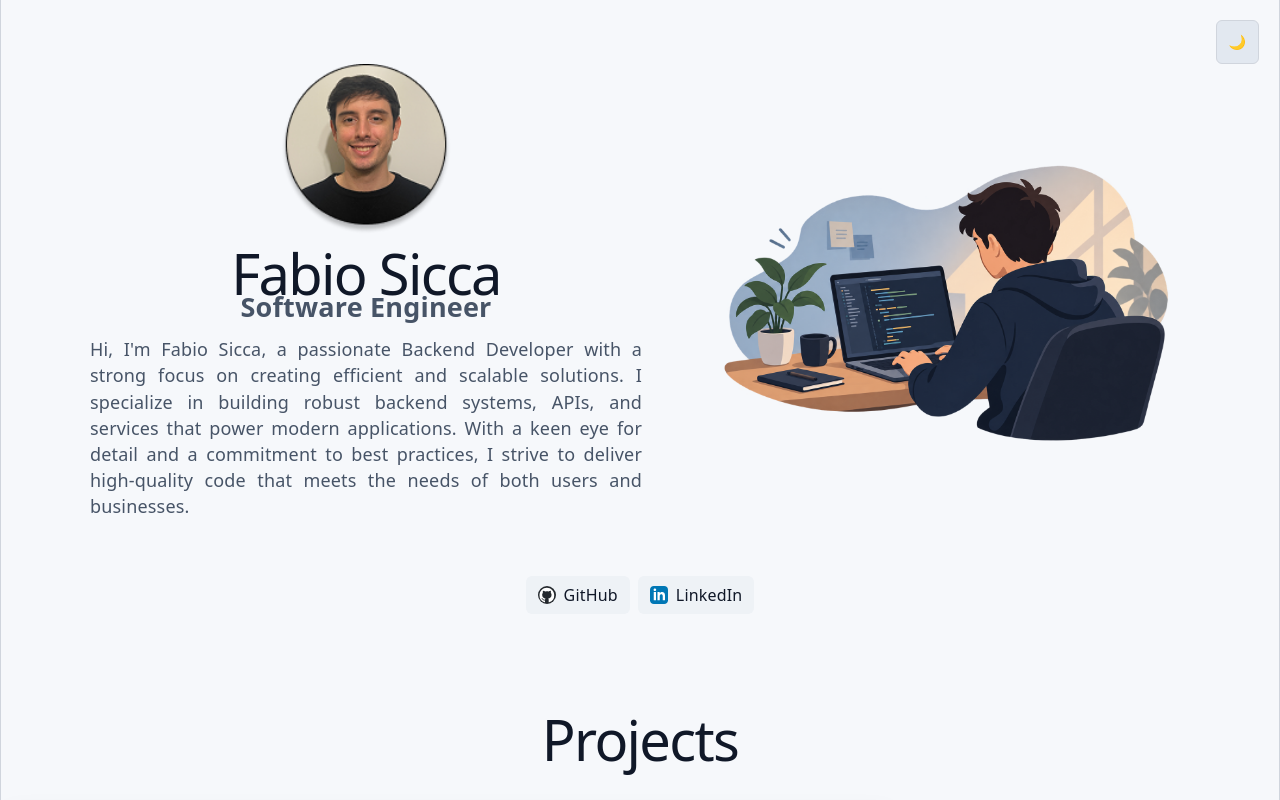
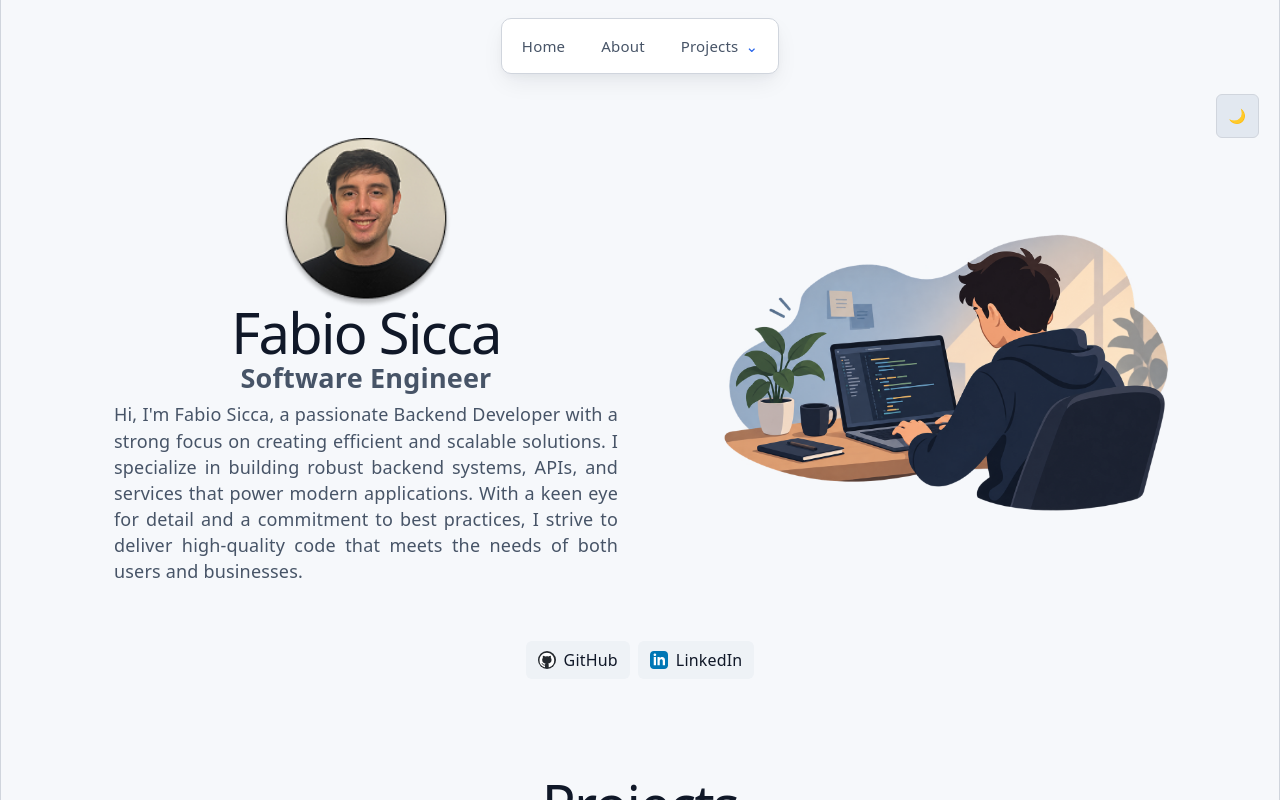
Before and after one commit to FabioSicca/portfolio, a React app: page / in a window 1280 px wide. Shown: the top 800 px of the page. Built offline with nearby package versions, Linux system fonts and the light colour scheme; the HTML template or start-up script is replaced by a standard one.

Commit message:
Add: Navigation bar

```diff
--- a/src/App.css
+++ b/src/App.css
@@ -12,9 +12,94 @@
   }
 }
 
+.site-header {
+  display: flex;
+  justify-content: center;
+  padding: 18px 24px 0;
+}
+
+.site-nav {
+  display: flex;
+  align-items: center;
+  gap: 8px;
+  padding: 6px;
+  border: 1px solid var(--border);
+  border-radius: 10px;
+  background: var(--project-card-bg);
+  box-shadow: var(--shadow);
+}
+
+.nav-link,
+.projects-menu summary {
+  display: block;
+  padding: 8px 14px;
+  border-radius: 6px;
+  color: var(--text);
+  font-size: 15px;
+  text-decoration: none;
+  cursor: pointer;
+}
+
+.nav-link:hover,
+.projects-menu[open] summary,
+.nav-link:focus-visible,
+.projects-menu summary:focus-visible {
+  color: var(--text-h);
+  background: var(--social-bg);
+  outline: none;
+}
+
+.projects-menu {
+  position: relative;
+}
+
+.projects-menu summary {
+  list-style: none;
+}
+
+.projects-menu summary::-webkit-details-marker {
+  display: none;
+}
+
+.projects-menu summary::after {
+  content: '⌄';
+  margin-left: 7px;
+  color: var(--accent);
+}
+
+.projects-dropdown {
+  position: absolute;
+  z-index: 2;
+  top: calc(100% + 8px);
+  right: 0;
+  display: grid;
+  min-width: 220px;
+  padding: 6px;
+  border: 1px solid var(--border);
+  border-radius: 8px;
+  background: var(--project-card-bg);
+  box-shadow: var(--shadow);
+}
+
+.projects-dropdown a {
+  padding: 9px 10px;
+  border-radius: 5px;
+  color: var(--text);
+  font-size: 14px;
+  text-decoration: none;
+}
+
+.projects-dropdown a:hover,
+.projects-dropdown a:focus-visible {
+  color: var(--text-h);
+  background: var(--social-bg);
+  outline: none;
+}
+
+/* Principal container with 2 columns*/
 .profile-layout {
   display: grid;
-  grid-template-columns: minmax(0, 1fr) minmax(260px, 500px);
+  grid-template-columns: 1fr minmax(260px, 500px);
   align-items: center;
   gap: 48px;
   width: min(1100px, 100%);
@@ -24,24 +109,21 @@
   display: flex;
   flex-direction: column;
   align-items: center;
-  gap: 20px;
+  gap: 5px;
   min-width: 0;
+  margin: 0;
 }
 
 .profile-info h1 {
-  margin: 0 0 8px;
+  margin: 0;
 }
 
 .profile-info h2 {
-  margin: 0 0 16px;
-}
-
-.profile-info .text-justify {
-  margin: 0;
+  margin: 20px 0 10px;
 }
 
 .profile-animation {
-  display: block;
+  display: flex;
   width: 100%;
   max-width: 800px;
   height: auto;
--- a/src/App.tsx
+++ b/src/App.tsx
@@ -3,6 +3,7 @@ import MyImg from './assets/profile-image.png'
 import profileAnimation from './assets/profile-animation.png'
 import './App.css'
 import ThemeToggle from './components/ThemeToggle'
+import Navbar from './components/Navbar'
 import Projects from './components/Projects'
 import ProjectDetails from './components/ProjectDetails'
 import { projects } from './data/projects'
@@ -25,6 +26,7 @@ function App() {
 
   return (
     <>
+      <Navbar />
       <ThemeToggle
         theme={theme}
         onToggle={() =>
@@ -40,12 +42,13 @@ function App() {
       <>
       <section id="center">
         <div className="profile-layout">
-          <div className="profile-info">
+          <div id="about" className="profile-info">
             <div className="Image-container">
               <img src={MyImg} className="base" width="170" height="170" alt="" />
             </div>
             <div>
               <h1>Fabio Sicca</h1>
+
               <h2>Software Engineer</h2>
               <p className="text-justify">
                 Hi, I'm Fabio Sicca, a passionate Backend Developer with a strong focus on creating efficient and scalable solutions. I specialize in building robust backend systems, APIs, and services that power modern applications. With a keen eye for detail and a commitment to best practices, I strive to deliver high-quality code that meets the needs of both users and businesses.
--- /dev/null
+++ b/src/components/Navbar.tsx
@@ -0,0 +1,29 @@
+import { projects } from '../data/projects'
+
+function Navbar() {
+  return (
+    <header className="site-header">
+      <nav className="site-nav" aria-label="Main navigation">
+        <a className="nav-link" href="/">
+          Home
+        </a>
+        <a className="nav-link" href="/#about">
+          About
+        </a>
+        <details className="projects-menu">
+          <summary className="nav-link">Projects</summary>
+          <div className="projects-dropdown">
+            <a href="/#projects">All projects</a>
+            {projects.map((project) => (
+              <a key={project.link} href={project.link}>
+                {project.title}
+              </a>
+            ))}
+          </div>
+        </details>
+      </nav>
+    </header>
+  )
+}
+
+export default Navbar
```
